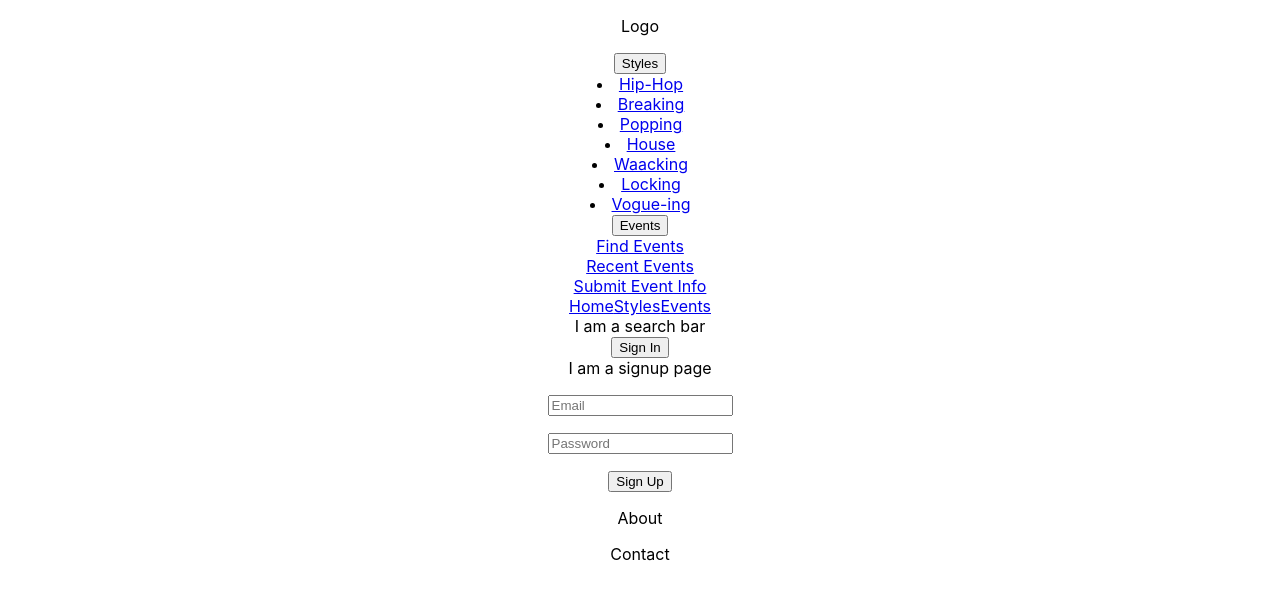
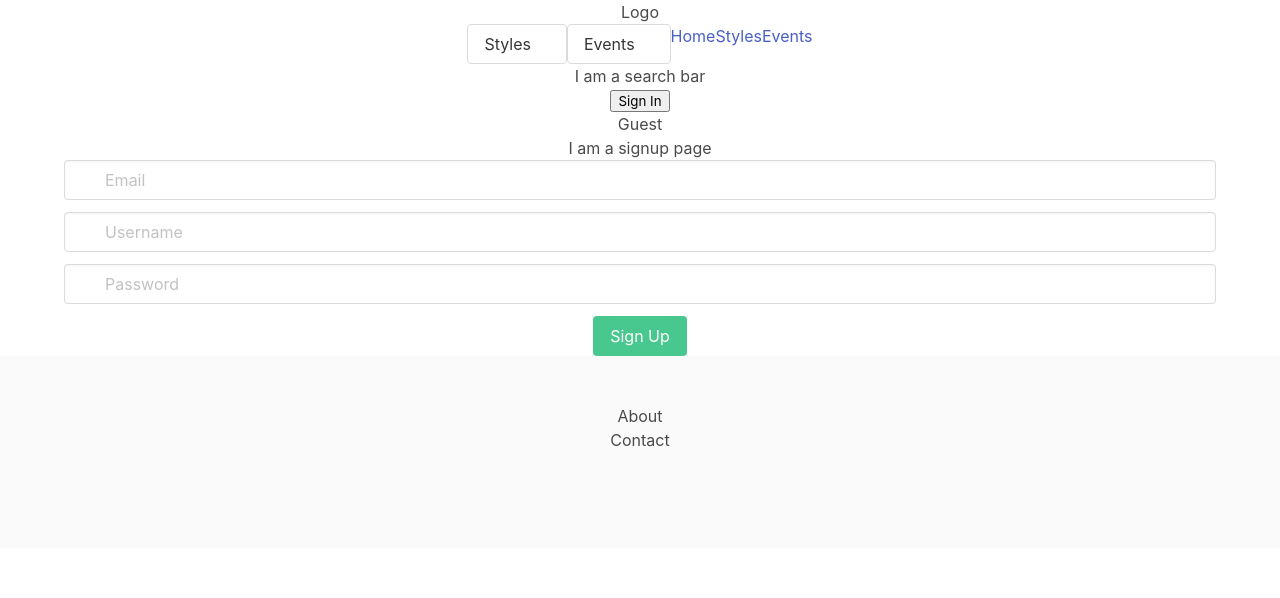
Before and after one commit to brandonawds/DanceChivesMVP, a React (Create React App) app: page /signup in a window 1280 px wide. Shown: the top 598 px of the page. Built offline with nearby package versions, Linux system fonts and the light colour scheme; no server answers.

Commit message:
added firebase signup relations to firestore

```diff
--- a/public/index.html
+++ b/public/index.html
@@ -9,7 +9,13 @@
             name="description"
             content="Web site created using create-react-app"
         />
-    <link rel="apple-touch-icon" href="%PUBLIC_URL%/logo192.png" />
+        <!-- bulma style sheet -->
+        <link
+            rel="stylesheet"
+            href="https://cdn.jsdelivr.net/npm/bulma@0.9.2/css/bulma.min.css"
+        />
+
+        <!-- <link rel="apple-touch-icon" href="%PUBLIC_URL%/logo192.png" /> -->
         <!--
       manifest.json provides metadata used when your web app is installed on a
       user's mobile device or desktop. See https://developers.google.com/web/fundamentals/web-app-manifest/
@@ -19,12 +25,11 @@
       Notice the use of %PUBLIC_URL% in the tags above.
       It will be replaced with the URL of the `public` folder during the build.
       Only files inside the `public` folder can be referenced from the HTML.
-
       Unlike "/favicon.ico" or "favicon.ico", "%PUBLIC_URL%/favicon.ico" will
       work correctly both with client-side routing and a non-root public URL.
       Learn how to configure a non-root public URL by running `npm run build`.
     -->
-    <title>React App</title>
+        <title>Dance Chives MVP</title>
     </head>
     <body>
         <noscript>You need to enable JavaScript to run this app.</noscript>
@@ -32,12 +37,9 @@
         <!--
       This HTML file is a template.
       If you open it directly in the browser, you will see an empty page.
-
       You can add webfonts, meta tags, or analytics to this file.
       The build step will place the bundled scripts into the <body> tag.
-
       To begin the development, run `npm start` or `yarn start`.
       To create a production bundle, use `npm run build` or `yarn build`.
-    -->
-  </body>
+    --></body>
 </html>
--- a/src/Components/Forms/SignupForm.jsx
+++ b/src/Components/Forms/SignupForm.jsx
@@ -9,24 +9,68 @@ const SignupForm = (props) => {
 
   // Declare a new state variable, which we'll call "count"
   const [email, setEmail] = useState("");
+  const [username, setUsername] = useState("");
   const [password, setPassword] = useState("");
 
   const handleSubmit = (evt) => {
+    const db = firebase.firestore();
     evt.preventDefault();
+
+    if (email && username && password) {
       console.log(`Submitting Email ${email}`);
+      console.log(`Submitting Username ${username}`);
       console.log(`Submitting Password ${password}`);
 
       firebase
         .auth()
         .createUserWithEmailAndPassword(email, password)
         .then((userCredential) => {
-        console.log("You have successfully registered.");
+          // Add a new document with a generated id.
+          db.collection("users")
+            .add({
+              avatar: "",
+              description: "",
+              tags: [],
+              type: "user",
+              username: username,
+            })
+            .then((docRef) => {
+              console.log("Document written with ID: ", docRef.id);
+
+              firebase.auth().onAuthStateChanged(function (user) {
+                if (user) {
+                  // User is signed in.
+                  console.log(user);
+                  user
+                    .updateProfile({
+                      displayName: username,
+                    })
+                    .then(function () {
+                      // Update successful.
+                      console.log("profile updated.");
+                    })
+                    .catch(function (error) {
+                      // An error happened.
+                    });
+                } else {
+                  // No user is signed in.
+                }
+              });
+            })
+            .catch((error) => {
+              console.error("Error adding document: ", error);
+            });
           // Signed in
-        var user = userCredential.user;
+
+          console.log(userCredential);
           // ...
           history.push("/");
         })
         .catch((error) => console.log(error));
+    } else {
+      //Validations
+      alert("Invalid credentials, please ensure all fields are filled");
+    }
   };
 
   return (
@@ -40,6 +84,23 @@ const SignupForm = (props) => {
               placeholder="Email"
               value={email}
               onChange={(e) => setEmail(e.target.value)}
+            />
+            <span className="icon is-small is-left">
+              <i className="fas fa-envelope"></i>
+            </span>
+            <span className="icon is-small is-right">
+              <i className="fas fa-check"></i>
+            </span>
+          </p>
+        </div>
+        <div className="field ">
+          <p className="control has-icons-left has-icons-right">
+            <input
+              className="input"
+              type="text"
+              placeholder="Username"
+              value={username}
+              onChange={(e) => setUsername(e.target.value)}
             />
             <span className="icon is-small is-left">
               <i className="fas fa-envelope"></i>
--- a/src/Components/SharedComponents/NavBar.jsx
+++ b/src/Components/SharedComponents/NavBar.jsx
@@ -1,6 +1,6 @@
-import React, { useState, useEffect } from "react";
+import React, { useState, useEffect } from 'react';
 // * Component Imports
-import SearchBar from "./SearchBar";
+import SearchBar from './SearchBar';
 // * Utils Imports
 // import { redirect } from "../../utils/routerTools";
 // *react-router imports
@@ -11,20 +11,24 @@ import {
     // useLocation,
     // useParams,
     // useRouteMatch,
-} from "react-router-dom";
-import DanceStyles from "../DanceStyles/DanceStyles";
-import firebase from "../../utils/firebase";
+} from 'react-router-dom';
+import DanceStyles from '../DanceStyles/DanceStyles';
+import firebase from '../../utils/firebase';
 
 const NavBar = () => {
     const [loggedInUser, setLoggedInUser] = useState(null);
     useEffect(() => {
         firebase.auth().onAuthStateChanged(function (user) {
             if (user) {
+                console.log(user);
                 // User is signed in.
-        setLoggedInUser(user);
+                setLoggedInUser(user.displayName);
+                console.log('Welcome');
+                console.log(loggedInUser);
             } else {
                 // No user is signed in.
-        console.log("No user is currently logged in");
+                setLoggedInUser(null);
+                console.log('No user is currently logged in');
             }
         });
     });
@@ -35,8 +39,8 @@ const NavBar = () => {
             .signOut()
             .then(() => {
                 // Sign-out successful.
-        console.log("You are now signed out.");
-        history.push("/");
+                console.log('You are now signed out.');
+                history.push('/login');
             })
             .catch((error) => {
                 // An error happened.
@@ -44,7 +48,7 @@ const NavBar = () => {
     };
 
     const Login = () => {
-    history.push("/login");
+        history.push('/login');
     };
 
     let history = useHistory();
@@ -56,7 +60,7 @@ const NavBar = () => {
     };
 
     const toggleMenu = (category) => {
-    category === "styles"
+        category === 'styles'
             ? setStylesToggle((prev) => !prev)
             : setEventsToggle((prev) => !prev);
     };
@@ -64,96 +68,111 @@ const NavBar = () => {
     return (
         <div className="navBar">
             <p>Logo</p>
-      <div className={toggleStyles ? "dropdown is-active" : "dropdown"}>
+            <div className={toggleStyles ? 'dropdown is-active' : 'dropdown'}>
                 <div className="dropdown-trigger">
                     <button
                         className="button"
                         aria-haspopup="true"
                         aria-controls="dropdown-menu2"
-            onClick={() => toggleMenu("styles")}
+                        onClick={() => toggleMenu('styles')}
                     >
                         <span>Styles</span>
                         <span className="icon is-small">
-              <i className="fas fa-angle-down" aria-hidden="true"></i>
+                            <i
+                                className="fas fa-angle-down"
+                                aria-hidden="true"
+                            ></i>
                         </span>
                     </button>
                 </div>
                 <div className="dropdown-menu" id="dropdown-menu2" role="menu">
                     <div className="dropdown-content">
                         <li className="dropdown-item">
-              <Link to={"hip-hop"}>Hip-Hop</Link>
+                            <Link to={'hip-hop'}>Hip-Hop</Link>
                         </li>
                         <li className="dropdown-item">
-              <Link to={"/breaking"} replace>
+                            <Link to={'/breaking'} replace>
                                 Breaking
                             </Link>
                         </li>
                         <li className="dropdown-item">
-              <Link to={"/popping"} replace>
+                            <Link to={'/popping'} replace>
                                 Popping
                             </Link>
                         </li>
                         <li className="dropdown-item">
-              <Link to={"/house"} replace>
+                            <Link to={'/house'} replace>
                                 House
                             </Link>
                         </li>
                         <li className="dropdown-item">
-              <Link to={"/waacking"} replace>
+                            <Link to={'/waacking'} replace>
                                 Waacking
                             </Link>
                         </li>
                         <li className="dropdown-item">
-              <Link to={"/locking"} replace>
+                            <Link to={'/locking'} replace>
                                 Locking
                             </Link>
                         </li>
                         <li className="dropdown-item">
-              <Link to={"/vogueing"} replace>
+                            <Link to={'/vogueing'} replace>
                                 Vogue-ing
                             </Link>
                         </li>
                     </div>
                 </div>
             </div>
-      <div className={toggleEvents ? "dropdown is-active" : "dropdown"}>
+            <div className={toggleEvents ? 'dropdown is-active' : 'dropdown'}>
                 <div className="dropdown-trigger">
                     <button
                         className="button"
                         aria-haspopup="true"
                         aria-controls="dropdown-menu2"
-            onClick={() => toggleMenu("events")}
+                        onClick={() => toggleMenu('events')}
                     >
                         <span>Events</span>
                         <span className="icon is-small">
-              <i className="fas fa-angle-down" aria-hidden="true"></i>
+                            <i
+                                className="fas fa-angle-down"
+                                aria-hidden="true"
+                            ></i>
                         </span>
                     </button>
                 </div>
                 <div className="dropdown-menu" id="dropdown-menu2" role="menu">
                     <div className="dropdown-content">
                         <div className="dropdown-item">
-              <Link to={"/find_events"}>Find Events</Link>
+                            <Link to={'/find_events'}>Find Events</Link>
                         </div>
                         <div className="dropdown-item">
-              <Link to={"/recent_events"}>Recent Events</Link>
+                            <Link to={'/recent_events'}>Recent Events</Link>
                         </div>
                         <div className="dropdown-item">
-              <Link to={"/submit_event_info"}>Submit Event Info</Link>
+                            <Link to={'/submit_event_info'}>
+                                Submit Event Info
+                            </Link>
                         </div>
                     </div>
                 </div>
             </div>
-      <Link to={"/"}>Home</Link>
-      <Link to={"/styles"}>Styles</Link>
-      <Link to={"/events"}>Events</Link>
+            <Link to={'/'}>Home</Link>
+            <Link to={'/styles'}>Styles</Link>
+            <Link to={'/events'}>Events</Link>
             <SearchBar />
+
+            <div id="signedinout">
                 {loggedInUser ? (
                     <button onClick={signOut}>Logout </button>
                 ) : (
                     <button onClick={Login}>Sign In</button>
                 )}
             </div>
+            <div id="username">
+                {' '}
+                {loggedInUser ? loggedInUser : <p>Guest</p>}
+            </div>
+        </div>
     );
 };
 
```
Also changed, not shown: 1 other file (tests, documents, lock files or other folders). Lines whose indentation alone changed are shown as unchanged.
